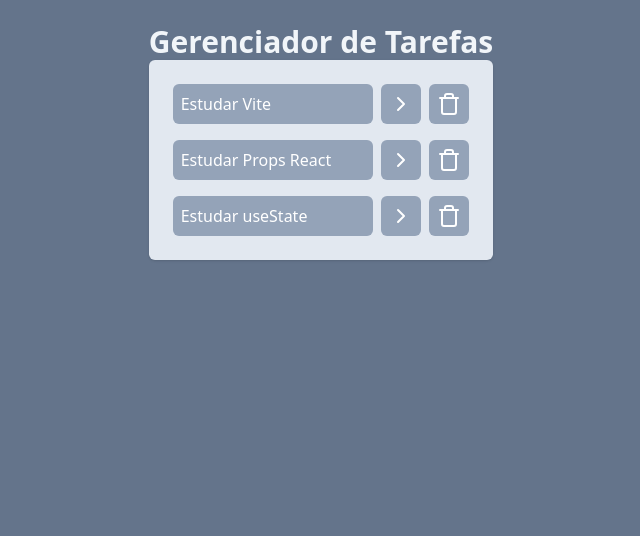
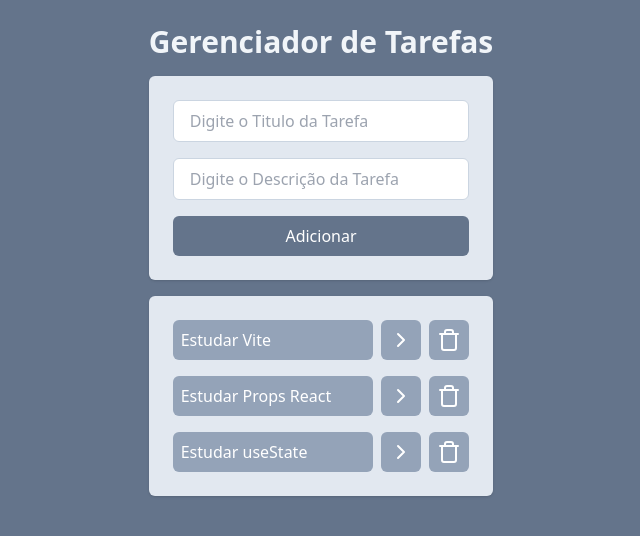
Before and after one commit to AgathaDanttas/React-Project-Tasks, a React (Vite) app: page / in a window 1280 px wide. Shown: the top 536 px of the page, without its empty margins (319-959 px from the left). Built offline with nearby package versions, Linux system fonts and the light colour scheme.

Commit message:
💄style: estiliza componente AddTarefa

```diff
--- a/src/App.jsx
+++ b/src/App.jsx
@@ -49,7 +49,7 @@
   return (
     <>
       <div className="w-screen h-screen bg-slate-500 flex justify-center p-6">
-        <div className="w=[500]">
+        <div className="w=[500] space-y-4">
 
           <h1 className="text-3xl text-slate-100 font-bold text-center">
             Gerenciador de Tarefas
--- a/src/components/AddTarefas.jsx
+++ b/src/components/AddTarefas.jsx
@@ -1,3 +1,13 @@
-function AddTarefas() {}
+function AddTarefas() {
+
+    return (
+        <div className="space-y-4 p-6 bg-slate-200 rounded-md shadow flex flex-col">
+            <input type="text" placeholder="Digite o Titulo da Tarefa" className="border border-slate-300 outline-slate-400 px-4 py-2 rounded-md"/>
+            <input type="text" placeholder="Digite o Descrição da Tarefa" className="border border-slate-300 outline-slate-400 px-4 py-2 rounded-md" />
+
+            <button className="bg-slate-500 text-white px-4 py-2 rounded-md font-medium">Adicionar</button>
+        </div>
+    )
+}
 
 export default AddTarefas;
```
